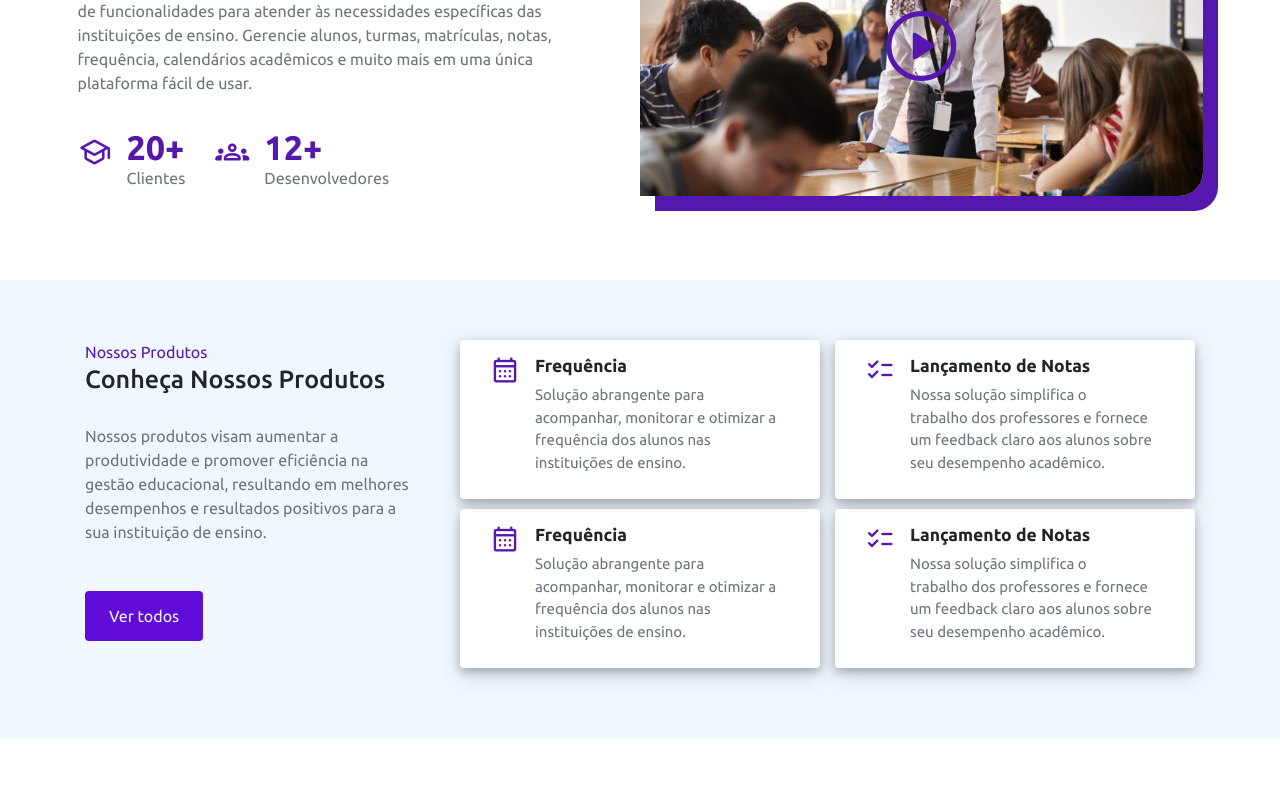
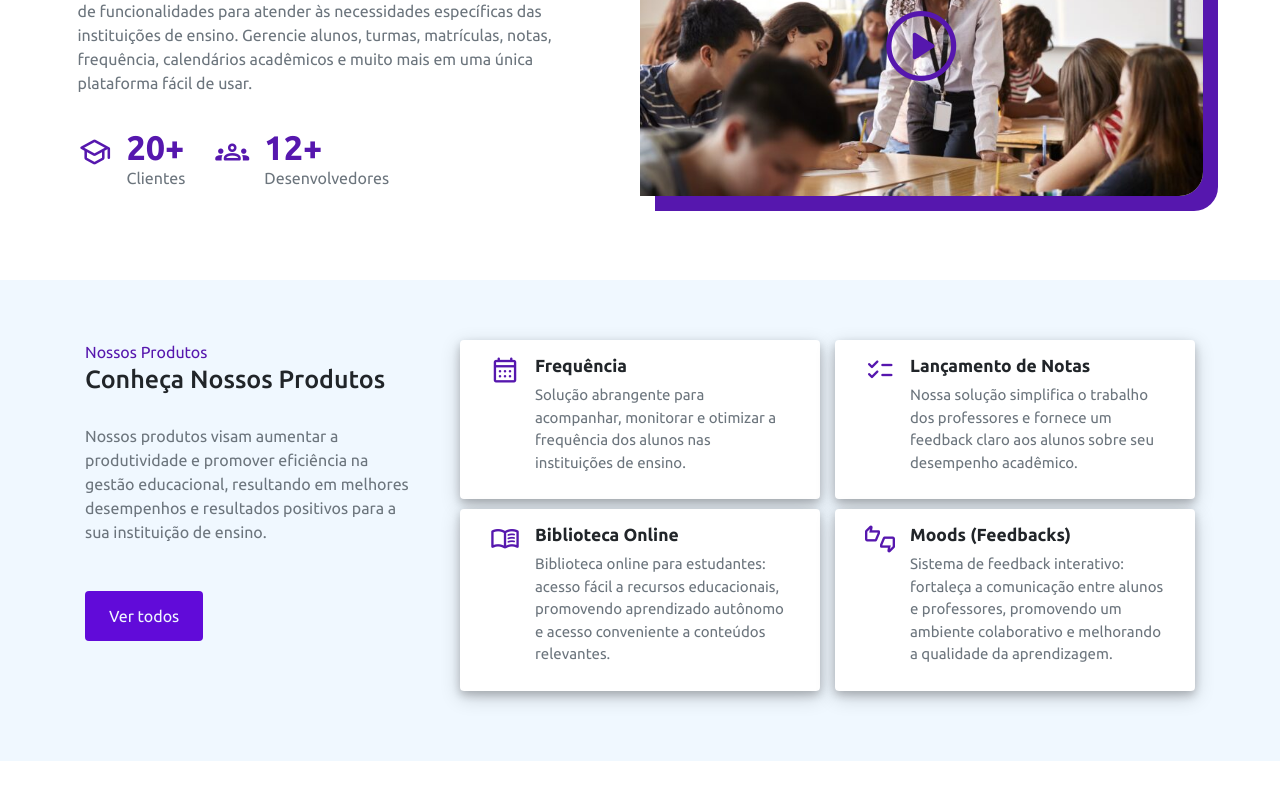
Before and after one commit to iuritorres/bytecode-systems-website, a React (Vite) app: page / in a window 1280 px wide. Shown: the part 1089-1889 px from the top of the page. After the commit the page ends 1850 px from the top, so only its background shows below. Built offline with nearby package versions, Linux system fonts and the light colour scheme.

Commit message:
added content to our products section

```diff
--- a/src/pages/Home/Home.jsx
+++ b/src/pages/Home/Home.jsx
@@ -70,8 +70,8 @@ const Home = () => {
                                 icon="calendar_month"
                                 title="Frequência"
                                 content={
-                                    <p>Solução abrangente para<br/>
-                                    acompanhar, monitorar e otimizar a frequência
+                                    <p>Solução abrangente para acompanhar,
+                                    monitorar e otimizar a frequência
                                     dos alunos nas instituições de ensino.</p>
                                 }
                             />
@@ -81,8 +81,10 @@ const Home = () => {
                                 icon="checklist"
                                 title="Lançamento de Notas"
                                 content={
-                                    <p>Nossa solução simplifica o<br/>
-                                    trabalho dos professores e fornece um feedback claro aos alunos sobre seu desempenho acadêmico.</p>
+                                    <p>Nossa solução simplifica o
+                                    trabalho dos professores e fornece
+                                    um feedback claro aos alunos sobre
+                                    seu desempenho acadêmico.</p>
                                 }
                             />
                         </div>
@@ -91,22 +93,26 @@ const Home = () => {
                     <div className="home-card-div-parent row">
                         <div className="col-6">
                             <HorizontalCard
-                                icon="calendar_month"
-                                title="Frequência"
+                                icon="menu_book"
+                                title="Biblioteca Online"
                                 content={
-                                    <p>Solução abrangente para<br/>
-                                    acompanhar, monitorar e otimizar a frequência
-                                    dos alunos nas instituições de ensino.</p>
+                                    <p>Biblioteca online para estudantes:
+                                    acesso fácil a recursos educacionais,
+                                    promovendo aprendizado autônomo e acesso
+                                    conveniente a conteúdos relevantes.</p>
                                 }
                             />
                         </div>
                         <div className="col-6">
                             <HorizontalCard
-                                icon="checklist"
-                                title="Lançamento de Notas"
+                                icon="thumbs_up_down"
+                                title="Moods (Feedbacks)"
                                 content={
-                                    <p>Nossa solução simplifica o<br/>
-                                    trabalho dos professores e fornece um feedback claro aos alunos sobre seu desempenho acadêmico.</p>
+                                    <p>Sistema de feedback interativo:
+                                    fortaleça a comunicação entre alunos
+                                    e professores, promovendo um ambiente
+                                    colaborativo e melhorando a
+                                    qualidade da aprendizagem.</p>
                                 }
                             />
                         </div>
@@ -116,11 +122,11 @@ const Home = () => {
         </section>
 
         {/* SERVICES */}
-        <section className="w-100 py-5">
+        {/* <section className="w-100 py-5">
             <Container className="mx-auto py-5">
 
             </Container>
-        </section>
+        </section> */}
         </>
     )
 }
```
